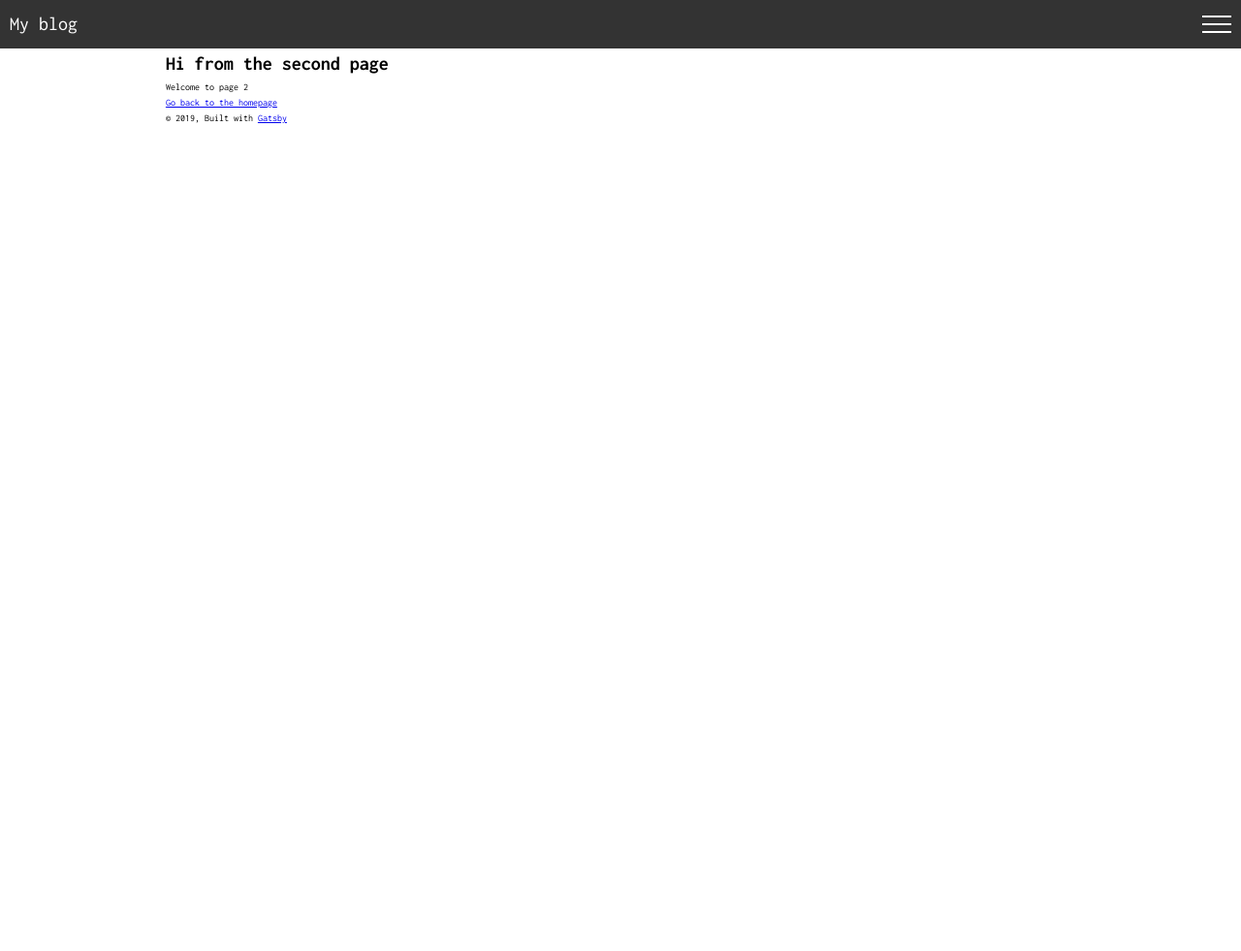
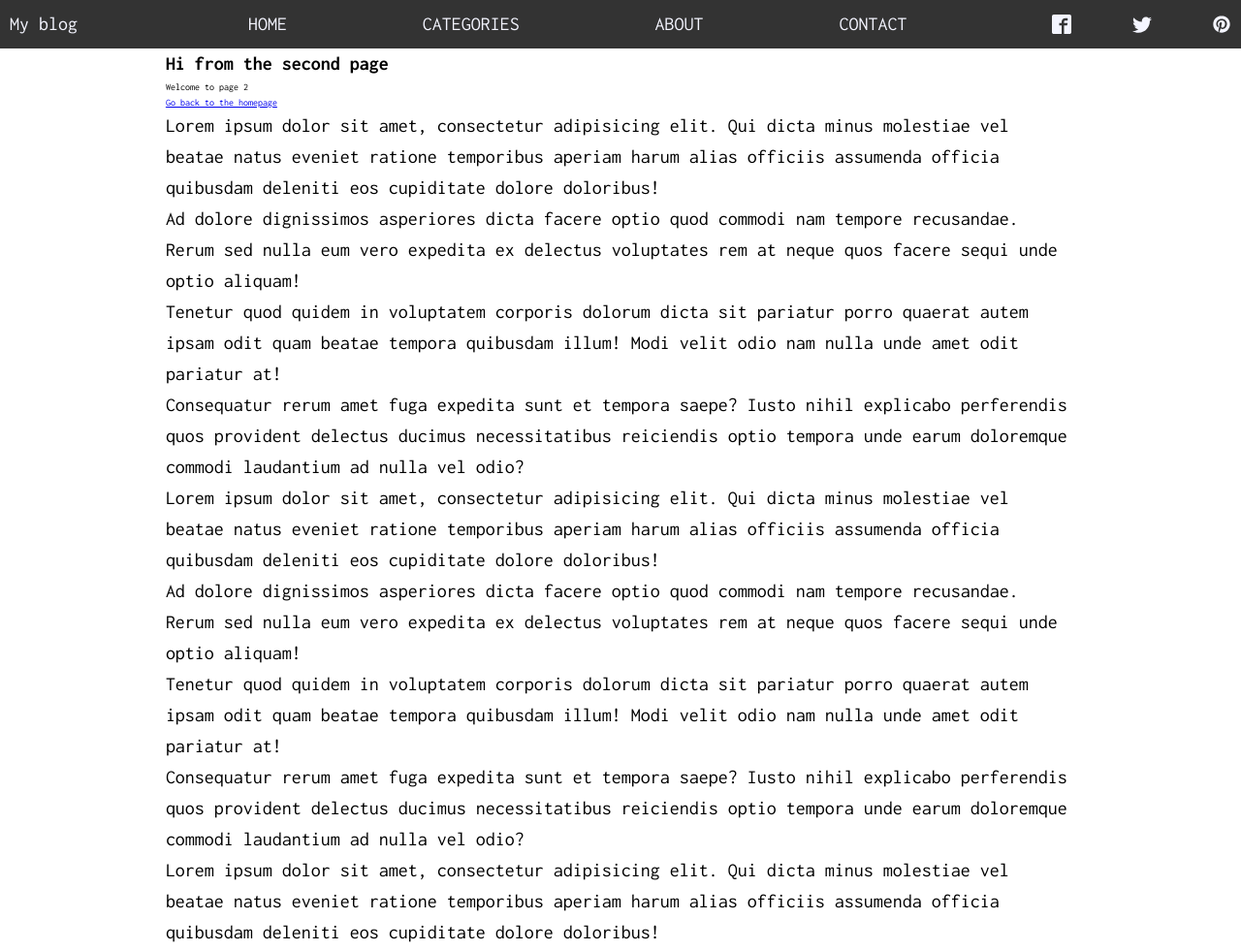
Before and after one commit to renars-ozols/gatsby-blog, a Gatsby site: page /page-2 in a window 1280 px wide. Shown: the top 981 px of the page at 97% size. Before the commit the page ends 800 px from the top, so only its background shows below. Built offline with nearby package versions, Linux system fonts and the light colour scheme; Gatsby itself is replaced by a stand-in of ours.

Commit message:
nav update

```diff
--- a/src/components/header/header.js
+++ b/src/components/header/header.js
@@ -16,9 +16,19 @@ import {
 
 const Header = ({ siteTitle }) => {
   const [menuActive, showHideMenu] = useState(false)
+
   const toggleMenu = () => {
     showHideMenu(!menuActive)
   }
+
+  const closeMenu = () => {
+    if (!menuActive) {
+      return
+    } else {
+      showHideMenu(false)
+    }
+  }
+
   useLockBodyScroll(menuActive)
 
   return (
@@ -34,10 +44,10 @@ const Header = ({ siteTitle }) => {
         </ItemWrapper>
       </LogoAndMenuWrapper>
       <Nav active={menuActive}>
-        <NavItem to="/" onClick={toggleMenu}>
+        <NavItem to="/" onClick={closeMenu}>
           Home
         </NavItem>
-        <NavItem to="/page-2/" onClick={toggleMenu}>
+        <NavItem to="/page-2/" onClick={closeMenu}>
           Categories
         </NavItem>
         <NavItem to="/about" onClick={toggleMenu}>
--- a/src/components/header/header.styles.js
+++ b/src/components/header/header.styles.js
@@ -6,7 +6,7 @@ export const HeaderWrapper = styled.header`
   font-size: 2rem;
 `
 export const LogoContainer = styled(Link)`
-  color: white;
+  color: ${props => props.theme.colors.white};
   text-decoration: none;
 `
 export const LogoAndMenuWrapper = styled.div`
@@ -16,6 +16,10 @@ export const LogoAndMenuWrapper = styled.div`
   height: 5rem;
   display: flex;
   justify-content: space-between;
+
+  ${({ theme }) => theme.media.laptop`
+    width: 20%;
+  `}
 `
 
 export const ItemWrapper = styled.div`
@@ -31,8 +35,12 @@ export const MenuIcon = styled.span`
   &::after {
     width: 3rem;
     height: 2px;
-    background-color: white;
+    background-color: ${props => props.theme.colors.white};
     display: inline-block;
+
+    ${({ theme }) => theme.media.laptop`
+      display: none;
+    `}
   }
 
   &::before,
@@ -67,12 +75,25 @@ export const Nav = styled.nav`
   width: ${props => (props.active ? 100 : 0)}%;
   height: 100vh;
   z-index: 500;
-  opacity: 0.8;
+  opacity: 0.95;
   transition: all 0.2s;
+
+  ${({ theme }) => theme.media.laptop`
+    flex-direction: row;
+    width: 80%;
+    height: 5rem;
+    z-index: 1000;
+    opacity: 1;
+    justify-content: space-between;
+  `}
 
   > a,
   div {
     display: ${props => (props.active ? "flex" : "none")};
+
+    ${({ theme }) => theme.media.laptop`
+      display: flex;
+    `}
   }
 `
 export const NavItem = styled(Link)`
@@ -82,6 +103,11 @@ export const NavItem = styled(Link)`
   align-self: center;
   text-decoration: none;
   text-transform: uppercase;
+
+  ${({ theme }) => theme.media.laptop`
+      font-size: 2rem;
+      margin-bottom: 0;
+    `}
 `
 export const IconLinkWrapper = styled.div`
   width: 75%;
@@ -90,9 +116,21 @@ export const IconLinkWrapper = styled.div`
   justify-content: space-between;
   align-items: flex-end;
   border-top: 2px solid ${props => props.theme.colors.white};
+
+  ${props => props.theme.media.laptop`
+      width: 20%;
+      height: 5rem;
+      border-top: none;
+      align-items: center;
+      padding: 0 1rem;
+    `}
 `
 export const IconLink = styled.a`
   background-color: ${props => props.theme.colors.black};
   display: flex;
   height: 4rem;
+
+  ${({ theme }) => theme.media.laptop`
+      height: 2rem;
+    `}
 `
--- a/src/components/icon/icon.styles.js
+++ b/src/components/icon/icon.styles.js
@@ -4,4 +4,9 @@ export const StyledSvg = styled.svg`
   height: 4rem;
   width: 4rem;
   fill: ${props => props.theme.colors.white};
+
+  ${({ theme }) => theme.media.laptop`
+      height: 2rem;
+      width: 2rem;
+    `}
 `
--- a/src/components/layout/layout.js
+++ b/src/components/layout/layout.js
@@ -11,7 +11,7 @@ import { useStaticQuery, graphql } from "gatsby"
 import { ThemeProvider } from "styled-components"
 import { theme } from "../../themes/theme"
 import Header from "../header/header"
-import GlobalStyles from "../utils/global.styles"
+import GlobalStyles from "../../utils/global.styles"
 
 const Layout = ({ children }) => {
   const data = useStaticQuery(graphql`
--- a/src/pages/page-2.js
+++ b/src/pages/page-2.js
@@ -3,6 +3,7 @@ import { Link } from "gatsby"
 
 import Layout from "../components/layout/layout"
 import SEO from "../components/seo"
+import Lorem from "../components/lorem"
 
 const SecondPage = () => (
   <Layout>
@@ -10,6 +11,12 @@ const SecondPage = () => (
     <h1>Hi from the second page</h1>
     <p>Welcome to page 2</p>
     <Link to="/">Go back to the homepage</Link>
+
+    <Lorem />
+    <Lorem />
+    <Lorem />
+    <Lorem />
+    <Lorem />
   </Layout>
 )
 
--- a/src/themes/theme.js
+++ b/src/themes/theme.js
@@ -1,4 +1,7 @@
+import media from "../utils/media"
+
 export const theme = {
+  media: { ...media },
   colors: {
     black: "#333",
     white: "#f4f5ff",
--- /dev/null
+++ b/src/utils/media.js
@@ -0,0 +1,13 @@
+import { css } from "styled-components"
+const sizes = {
+  laptop: 56.25,
+  tablet: 37.5,
+}
+export default Object.keys(sizes).reduce((acc, label) => {
+  acc[label] = (...args) => css`
+    @media (min-width: ${sizes[label]}em) {
+      ${css(...args)};
+    }
+  `
+  return acc
+}, {})
```
Also changed, not shown: src/utils/global.styles.js (renamed from src/components/utils/global.styles.js).
